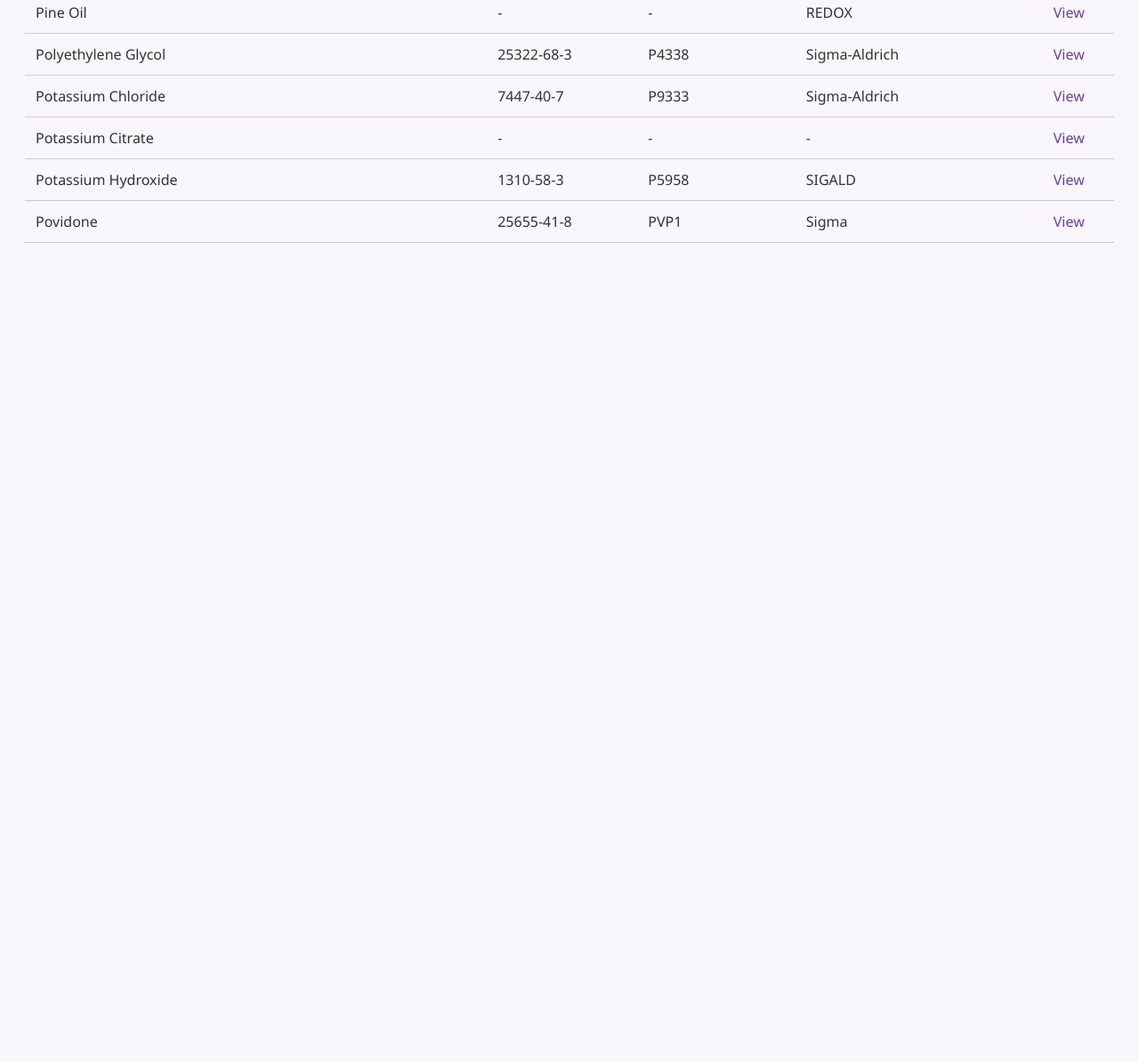
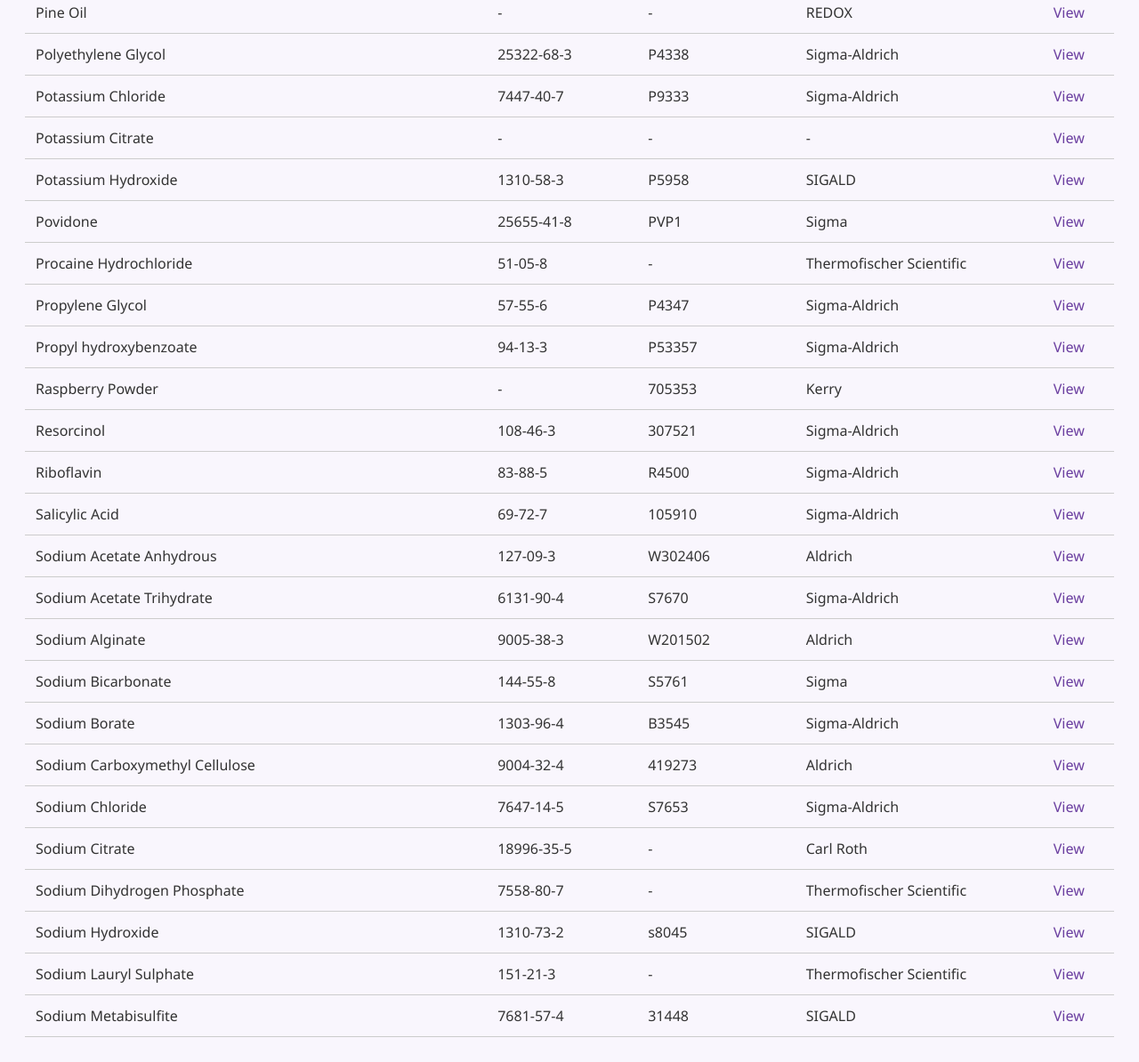
Before and after one commit to LungileBhungane/msd2, a plain HTML site: page index.html in a window 1280 px wide. Shown: the part 4744-5938 px from the top of the page at 89% size. Before the commit the page ends 5045 px from the top, so only its background shows below. Drawn offline with Linux system fonts and the light colour scheme.

Commit message:
Update index.html

```diff
--- a/index.html
+++ b/index.html
@@ -723,6 +723,120 @@
         <td>Sigma</td>
         <td><a href="POVIDONE.pdf" target="_blank">View</a></td>
       </tr>
+    <td>Procaine Hydrochloride</td>
+        <td>51-05-8</td>
+        <td>-</td>
+        <td>Thermofischer Scientific</td>
+        <td><a href="PROCAINEHYDROCHLORIDE.pdf" target="_blank">View</a></td>
+      </tr>
+    <td>Propylene Glycol</td>
+        <td>57-55-6</td>
+        <td>P4347</td>
+        <td>Sigma-Aldrich</td>
+        <td><a href="PROPYLENEGLYCOL.pdf" target="_blank">View</a></td>
+      </tr>
+    <td>Propyl hydroxybenzoate</td>
+        <td>94-13-3</td>
+        <td>P53357</td>
+        <td>Sigma-Aldrich</td>
+        <td><a href="PROPYLHYDROXYBENZOATE.pdf" target="_blank">View</a></td>
+      </tr>
+    <td>Raspberry Powder</td>
+        <td>-</td>
+        <td>705353</td>
+        <td>Kerry</td>
+        <td><a href="RASPBERRYPOWDER.pdf" target="_blank">View</a></td>
+      </tr>
+    <td>Resorcinol</td>
+        <td>108-46-3</td>
+        <td>307521</td>
+        <td>Sigma-Aldrich</td>
+        <td><a href="RESORCINOL.pdf" target="_blank">View</a></td>
+      </tr>
+    <td>Riboflavin</td>
+        <td>83-88-5</td>
+        <td>R4500</td>
+        <td>Sigma-Aldrich</td>
+        <td><a href="RIBOFLAVIN.pdf" target="_blank">View</a></td>
+      </tr>
+    <td>Salicylic Acid</td>
+        <td>69-72-7</td>
+        <td>105910</td>
+        <td>Sigma-Aldrich</td>
+        <td><a href="SALICYLICACID.pdf" target="_blank">View</a></td>
+      </tr>
+    <td>Sodium Acetate Anhydrous</td>
+        <td>127-09-3</td>
+        <td>W302406</td>
+        <td>Aldrich</td>
+        <td><a href="SODIUMACETATEANHYDROUS.pdf" target="_blank">View</a></td>
+      </tr>
+    <td>Sodium Acetate Trihydrate</td>
+        <td>6131-90-4</td>
+        <td>S7670</td>
+        <td>Sigma-Aldrich</td>
+        <td><a href="SODIUMACETATETRIHYDRATE.pdf" target="_blank">View</a></td>
+      </tr>
+    <td>Sodium Alginate</td>
+        <td>9005-38-3</td>
+        <td>W201502</td>
+        <td>Aldrich</td>
+        <td><a href="SODIUMALGINATE.pdf" target="_blank">View</a></td>
+      </tr>
+    <td>Sodium Bicarbonate</td>
+        <td>144-55-8</td>
+        <td>S5761</td>
+        <td>Sigma</td>
+        <td><a href="SODIUMBICARBONATE.pdf" target="_blank">View</a></td>
+      </tr>
+    <td>Sodium Borate</td>
+        <td>1303-96-4</td>
+        <td>B3545</td>
+        <td>Sigma-Aldrich</td>
+        <td><a href="SODIUMBORATE.pdf" target="_blank">View</a></td>
+      </tr>
+    <td>Sodium Carboxymethyl Cellulose</td>
+        <td>9004-32-4</td>
+        <td>419273</td>
+        <td>Aldrich</td>
+        <td><a href="SODIUMCARBOXYMETHYLCELLULOSE.pdf" target="_blank">View</a></td>
+      </tr>
+    <td>Sodium Chloride</td>
+        <td>7647-14-5</td>
+        <td>S7653</td>
+        <td>Sigma-Aldrich</td>
+        <td><a href="SODIUMCHLORIDE.pdf" target="_blank">View</a></td>
+      </tr>
+    <td>Sodium Citrate</td>
+        <td>18996-35-5</td>
+        <td>-</td>
+        <td>Carl Roth</td>
+        <td><a href="SODIUMCITRATE.pdf" target="_blank">View</a></td>
+      </tr>
+    <td>Sodium Dihydrogen Phosphate</td>
+        <td>7558-80-7</td>
+        <td>-</td></td>
+        <td>Thermofischer Scientific</td>
+        <td><a href="SODIUMDIHYDROGENPHOSPHATE.pdf" target="_blank">View</a></td>
+      </tr>
+    <td>Sodium Hydroxide</td>
+        <td>1310-73-2</td>
+        <td>s8045</td>
+        <td>SIGALD</td>
+        <td><a href="SODIUMHYDROXIDE.pdf" target="_blank">View</a></td>
+      </tr>
+    <td>Sodium Lauryl Sulphate</td>
+        <td>151-21-3</td>
+        <td>-</td>
+        <td>Thermofischer Scientific</td>
+        <td><a href="SODIUMLAURYLSULPHATE.pdf" target="_blank">View</a></td>
+      </tr>
+    <td>Sodium Metabisulfite</td>
+        <td>7681-57-4</td>
+        <td>31448</td>
+        <td>SIGALD</td>
+        <td><a href="SODIUMMETABISULFITE.pdf" target="_blank">View</a></td>
+      </tr>
     </tbody>
   </table>
 
```
